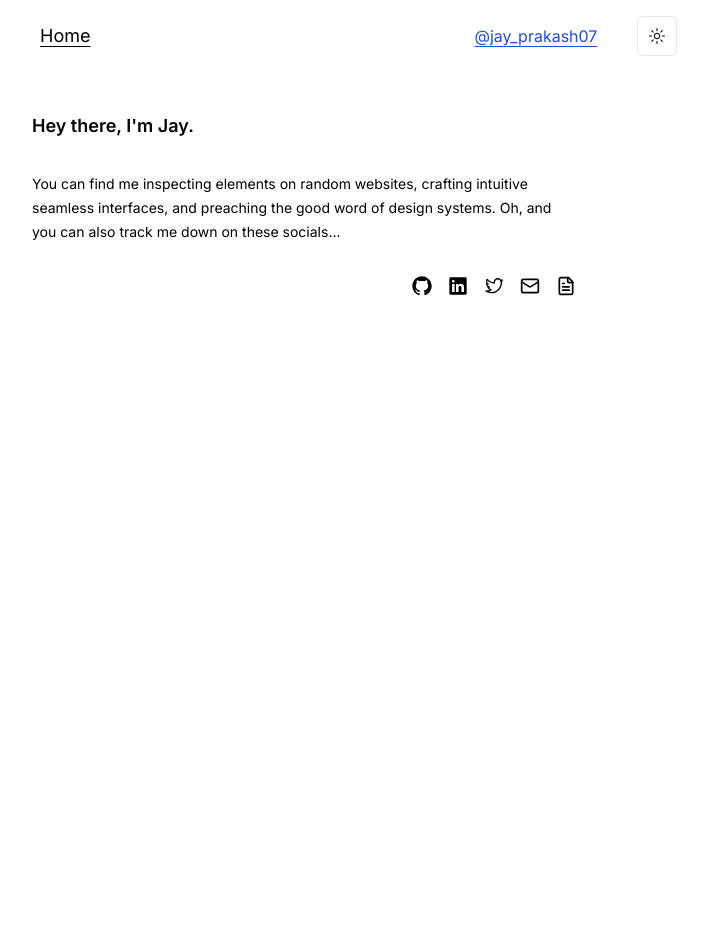
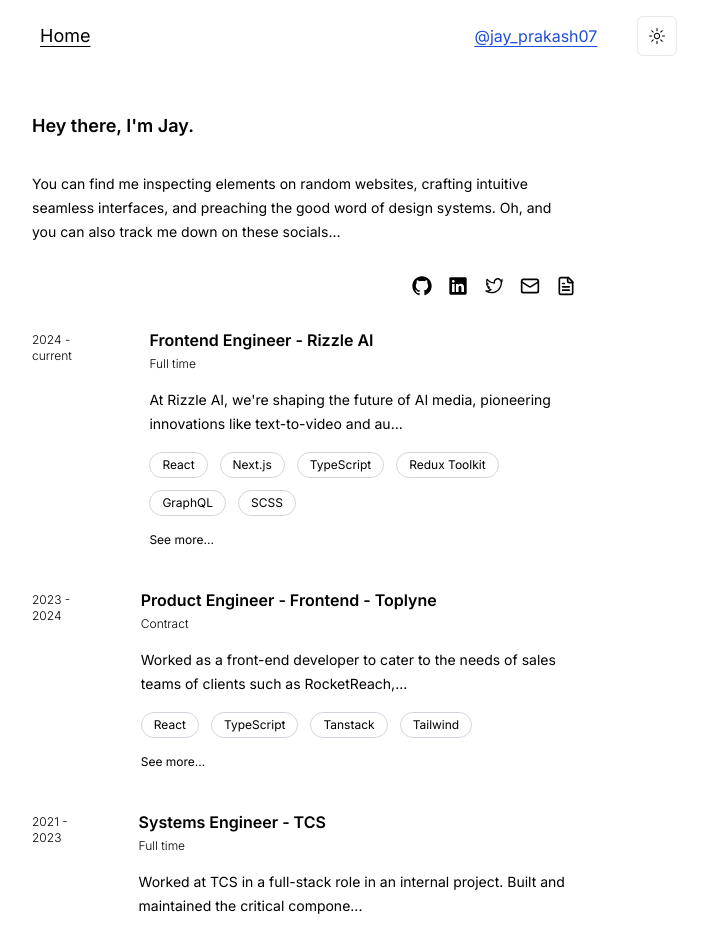
Before and after one commit to JAYKALIA007/galleria, a Next.js app: page /about in a window 1280 px wide. Shown: the top 933 px of the page, without its empty margins (336-1044 px from the left). Before the commit the page ends 808 px from the top, so only its background shows below. Built offline with nearby package versions, Linux system fonts and the light colour scheme.

Commit message:
added exprerince  in about section

```diff
--- a/app/about/About.tsx
+++ b/app/about/About.tsx
@@ -1,18 +1,7 @@
-import {
-  GitHubLogoIcon,
-  LinkedInLogoIcon,
-  TwitterLogoIcon,
-} from "@radix-ui/react-icons";
-import { Mail, FileText } from "lucide-react";
 import { SlideInAnimationContainer } from "../components/SlideInAnimationContainer";
-import {
-  DRIVE_RESUME_LINK,
-  GITHUB_PROFILE_URL,
-  GMAIL_ID_URL,
-  LINKED_IN_PROFILE_URL,
-  TWITTER_PROFILE_URL,
-} from "./contants";
-import { AnimatedIconLink } from "../components/AnimatedIconLink";
+import { Experience } from "./Experience";
+
+import { Socials } from "./Socials";
 
 const About: React.FC = () => {
   return (
@@ -26,33 +15,8 @@
           intuitive seamless interfaces, and preaching the good word of design
           systems. Oh, and you can also track me down on these socials...
         </div>
-        <div className="flex w-full justify-end gap-4 items-center m">
-          <AnimatedIconLink
-            url={GITHUB_PROFILE_URL}
-            icon={<GitHubLogoIcon height={"20px"} width={"20px"} />}
-            label="GitHub Profile"
-          />
-          <AnimatedIconLink
-            url={LINKED_IN_PROFILE_URL}
-            icon={<LinkedInLogoIcon height={"20px"} width={"20px"} />}
-            label="LinkedIn Profile"
-          />
-          <AnimatedIconLink
-            url={TWITTER_PROFILE_URL}
-            icon={<TwitterLogoIcon height={"20px"} width={"20px"} />}
-            label="Twitter Profile"
-          />
-          <AnimatedIconLink
-            url={`mailto:${GMAIL_ID_URL}`}
-            icon={<Mail height={"20px"} width={"20px"} />}
-            label="Send Email"
-          />
-          <AnimatedIconLink
-            url={DRIVE_RESUME_LINK}
-            icon={<FileText height={"20px"} width={"20px"} />}
-            label="See Resume"
-          />
-        </div>
+        <Socials />
+        <Experience />
       </div>
     </SlideInAnimationContainer>
   );
--- /dev/null
+++ b/app/about/Experience.tsx
@@ -0,0 +1,149 @@
+"use client";
+
+import { AnimatePresence, motion } from "framer-motion";
+import React, { useState } from "react";
+import { RIZZLE_ABOUT, TCS_ABOUT, TOPLYNE_ABOUT } from "./constants";
+import Link from "next/link";
+
+const SPRING_ANIMATION = { duration: 1, type: "spring" };
+const FINAL_STYLES = { opacity: 1, x: 0 };
+const SEE_MORE_LESS_BUTTON_STYLES =
+  "text-xs cursor-pointer hover:underline decoration-blue-500 underline-offset-4 flex justify-start";
+
+export const Experience: React.FC = () => {
+  return (
+    <div className="flex flex-col gap-10">
+      <motion.section
+        initial={{ opacity: 0, x: "40vw" }}
+        animate={FINAL_STYLES}
+        transition={{ ...SPRING_ANIMATION, delay: 1 }}
+      >
+        <ExperienceCard experience={RIZZLE_ABOUT} />
+      </motion.section>
+      <motion.section
+        initial={{ opacity: 0, x: "-40vw" }}
+        animate={FINAL_STYLES}
+        transition={{ ...SPRING_ANIMATION, delay: 1.5 }}
+      >
+        <ExperienceCard experience={TOPLYNE_ABOUT} />
+      </motion.section>
+      <motion.section
+        initial={{ opacity: 0, x: "40vw" }}
+        animate={FINAL_STYLES}
+        transition={{ ...SPRING_ANIMATION, delay: 2 }}
+      >
+        <ExperienceCard experience={TCS_ABOUT} />
+      </motion.section>
+    </div>
+  );
+};
+
+type ExperienceCardPropsType = {
+  experience: {
+    start: string;
+    end: string;
+    designation: string;
+    type: string;
+    companyName: string;
+    skills: string[];
+    description: string;
+    companyUrl: string;
+  };
+};
+
+const ExperienceCard: React.FC<ExperienceCardPropsType> = ({ experience }) => {
+  const {
+    start,
+    end,
+    designation,
+    type,
+    companyName,
+    skills,
+    description,
+    companyUrl,
+  } = experience;
+
+  const [showSeeMore, setShowSeeMore] = useState(description.length > 150);
+
+  return (
+    <div className="flex gap-10 rounded-lg">
+      <div className="font-light dark:font-thin mt-1 text-xs">
+        {`${start} - ${end}`}
+      </div>
+      <div className="flex flex-col gap-4 w-[450px]">
+        <Link href={companyUrl} target="_blank" className="cursor-pointer">
+          <div className="flex flex-col gap-1">
+            <div className="md:text-base font-semibold">
+              {designation} - {companyName}
+            </div>
+            <div className="font-light dark:font-thin text-xs">{type}</div>
+          </div>
+        </Link>
+        {showSeeMore && (
+          <>
+            <div className="leading-6">{description.slice(0, 100)}...</div>
+            <div className="flex flex-wrap gap-3">
+              <Skills skills={skills} />
+            </div>
+          </>
+        )}
+        <AnimatePresence>
+          {showSeeMore ? (
+            <motion.button
+              initial={{ opacity: 0 }}
+              animate={{ opacity: 1 }}
+              exit={{ opacity: 0 }}
+              className={SEE_MORE_LESS_BUTTON_STYLES}
+              onClick={() => setShowSeeMore(false)}
+            >
+              See more...
+            </motion.button>
+          ) : (
+            <>
+              <motion.div
+                initial={{ opacity: 0, y: -20 }}
+                animate={{ opacity: 1, y: 0 }}
+                exit={{ opacity: 0, y: -20 }}
+                className="w-full overflow-hidden leading-6"
+              >
+                {description}
+              </motion.div>
+              <motion.div
+                initial={{ opacity: 0, y: -20 }}
+                animate={{ opacity: 1, y: 0 }}
+                exit={{ opacity: 0, y: "-100vh" }}
+                className="flex flex-wrap gap-3"
+              >
+                <Skills skills={skills} />
+              </motion.div>
+              <motion.button
+                className={SEE_MORE_LESS_BUTTON_STYLES}
+                onClick={() => setShowSeeMore(true)}
+                initial={{ opacity: 0 }}
+                animate={{ opacity: 1 }}
+                exit={{ opacity: 0 }}
+              >
+                See less...
+              </motion.button>
+            </>
+          )}
+        </AnimatePresence>
+      </div>
+    </div>
+  );
+};
+
+const Skills = ({ skills }: { skills: string[] }) => {
+  return (
+    <>
+      {skills.map((skill) => (
+        <div
+          key={skill}
+          className="border px-3 py-1 rounded-full border-gray-300 dark:border-gray-800 text-[10px] md:text-xs"
+        >
+          {skill}
+        </div>
+      ))}
+    </>
+  );
+};
--- /dev/null
+++ b/app/about/Socials.tsx
@@ -0,0 +1,57 @@
+"use client";
+
+import { motion } from "framer-motion";
+import React from "react";
+import { AnimatedIconLink } from "../components/AnimatedIconLink";
+import {
+  DRIVE_RESUME_LINK,
+  GITHUB_PROFILE_URL,
+  GMAIL_ID_URL,
+  LINKED_IN_PROFILE_URL,
+  TWITTER_PROFILE_URL,
+} from "./constants";
+import {
+  GitHubLogoIcon,
+  LinkedInLogoIcon,
+  TwitterLogoIcon,
+} from "@radix-ui/react-icons";
+import { Mail, FileText } from "lucide-react";
+
+type SocialsPropsType = {};
+
+export const Socials: React.FC<SocialsPropsType> = () => {
+  return (
+    <motion.div
+      initial={{ opacity: 0, x: "-40vw" }}
+      animate={{ opacity: 1, x: 0 }}
+      transition={{ delay: 0.5, duration: 1, type: "spring" }}
+      className="flex w-full justify-end gap-4 items-center m"
+    >
+      <AnimatedIconLink
+        url={GITHUB_PROFILE_URL}
+        icon={<GitHubLogoIcon height={"20px"} width={"20px"} />}
+        label="GitHub Profile"
+      />
+      <AnimatedIconLink
+        url={LINKED_IN_PROFILE_URL}
+        icon={<LinkedInLogoIcon height={"20px"} width={"20px"} />}
+        label="LinkedIn Profile"
+      />
+      <AnimatedIconLink
+        url={TWITTER_PROFILE_URL}
+        icon={<TwitterLogoIcon height={"20px"} width={"20px"} />}
+        label="Twitter Profile"
+      />
+      <AnimatedIconLink
+        url={`mailto:${GMAIL_ID_URL}`}
+        icon={<Mail height={"20px"} width={"20px"} />}
+        label="Send Email"
+      />
+      <AnimatedIconLink
+        url={DRIVE_RESUME_LINK}
+        icon={<FileText height={"20px"} width={"20px"} />}
+        label="View Full Résumé"
+      />
+    </motion.div>
+  );
+};
--- /dev/null
+++ b/app/about/constants.ts
@@ -0,0 +1,54 @@
+export const GITHUB_PROFILE_URL = "https://github.com/JAYKALIA007";
+export const TWITTER_PROFILE_URL = "https://twitter.com/jay_prakash07";
+export const LINKED_IN_PROFILE_URL =
+  "https://www.linkedin.com/in/jay-prakash-07";
+export const GMAIL_ID_URL = "jp.kalia07@gmail.com";
+export const DRIVE_RESUME_LINK =
+  "https://drive.google.com/file/d/1NHwWcra88njAa8AXDQPV7ojys81yWgXR/view?usp=drive_link";
+
+export const RIZZLE_ABOUT = {
+  start: "2024",
+  end: "current",
+  designation: "Frontend Engineer",
+  type: "Full time",
+  companyName: "Rizzle AI",
+  skills: [
+    "React",
+    "Next.js",
+    "TypeScript",
+    "Redux Toolkit",
+    "GraphQL",
+    "SCSS",
+  ],
+  description: `At Rizzle AI, we're shaping the future of AI media, pioneering innovations like text-to-video and audio-to-video conversion. As a frontend developer, I work on the development and upkeep of vital frontend components. Collaborating closely with diverse teams, I try to use the best UI/UX practices, ensuring Rizzle AI remains at the forefront of this dynamic industry.`,
+  companyUrl: "https://rizzle.com/",
+};
+
+export const TOPLYNE_ABOUT = {
+  start: "2023",
+  end: "2024",
+  designation: "Product Engineer - Frontend",
+  type: "Contract",
+  companyName: "Toplyne",
+  skills: ["React", "TypeScript", "Tanstack", "Tailwind"],
+  description: `Worked as a front-end developer to cater to the needs of sales teams of clients such as RocketReach, Vercel, Canva, etc by helping them make more money. Through self-serve solutions and lead-identification features, reduced reliance on CSM team and improved lead generation. Cross-platform features empowered sales teams, while codebase refactoring improved dashboard usability. Overall, these initiatives optimized efficiency and user satisfaction.`,
+  companyUrl: "https://www.toplyne.io/",
+};
+
+export const TCS_ABOUT = {
+  start: "2021",
+  end: "2023",
+  designation: "Systems Engineer",
+  type: "Full time",
+  companyName: "TCS",
+  skills: [
+    "Angular",
+    "TypeScript",
+    "JavaScript",
+    "WordPress",
+    "Flask",
+    "Golang",
+  ],
+  description: `Worked at TCS in a full-stack role in an internal project. Built and maintained the critical components used to construct the frontend, across the whole product. Worked closely with multiple teams, including developers, designers, and product managers. Built and handled the entire design flow of CMS sites using WordPress and was the sole contributor responsible for it.`,
+  companyUrl: "https://www.tcs.com/",
+};
```
Also changed, not shown: 1 other file (tests, documents, lock files or other folders).
